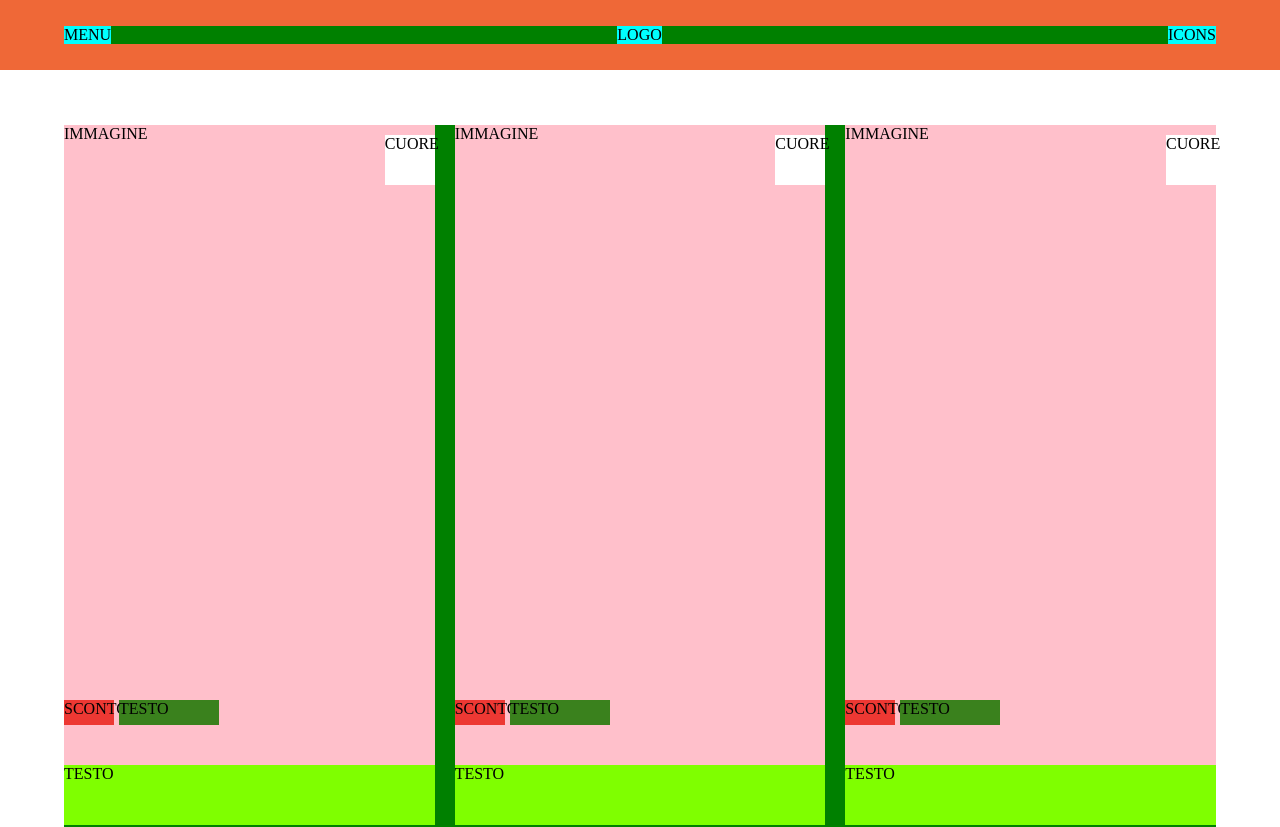
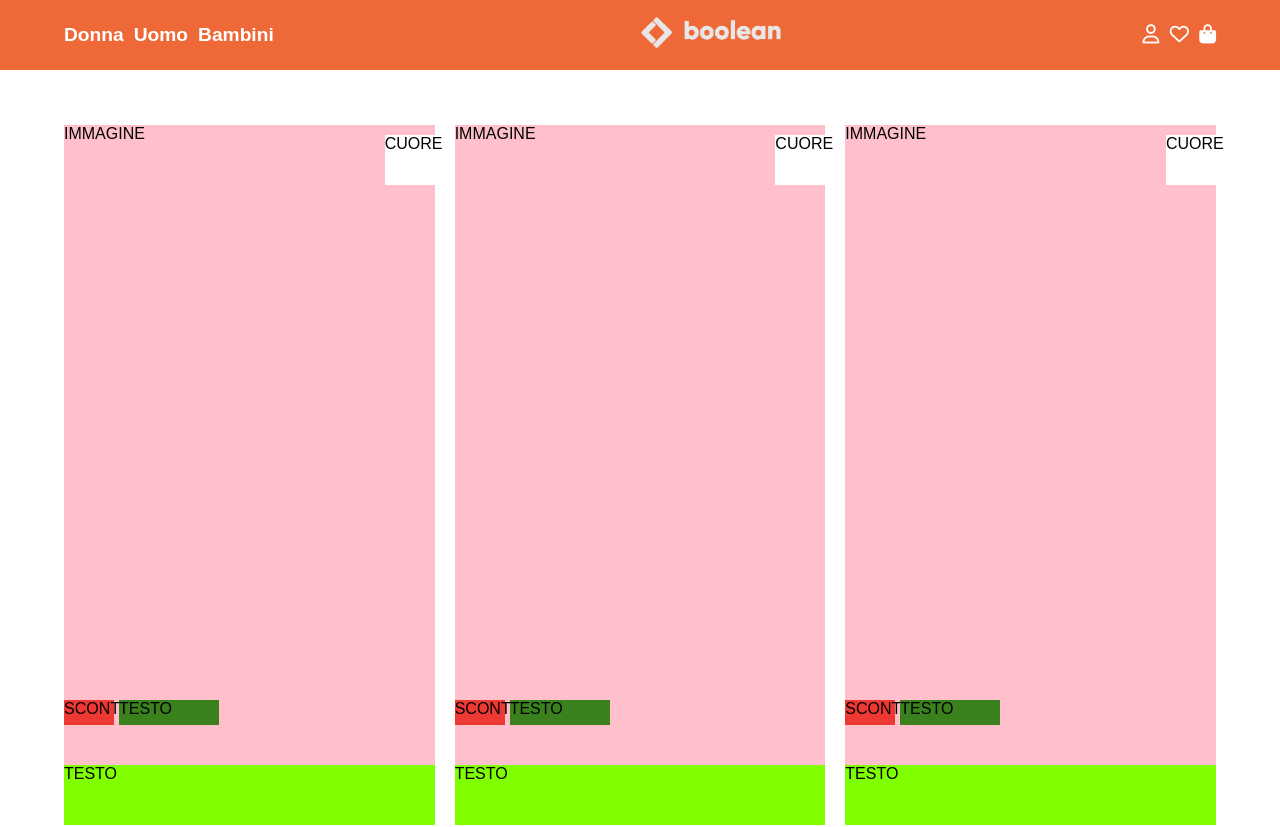
Before and after one commit to RiccardoCivardi/html-css-boolando, a plain HTML site: page index.html in a window 1280 px wide. Shown: the top 827 px of the page. Drawn offline with Linux system fonts and the light colour scheme.

Commit message:
[add] header

```diff
--- a/css/style.css
+++ b/css/style.css
@@ -4,6 +4,28 @@
   margin: 0;
   padding: 0;
   box-sizing: border-box;
+}
+
+body {
+  font-family: Arial, Helvetica, sans-serif;
+}
+
+ul {
+  list-style: none;
+}
+
+a {
+  text-decoration: none;
+  color: white;
+}
+
+a:hover {
+  text-decoration: underline;
+}
+
+i {
+  color: white;
+  margin-left: 5px;
 }
 
 
@@ -13,9 +35,6 @@
   margin: 0 auto;
   width: 90%;
   max-width: 1400px;
-
-  /* DEBUG */
-  background-color: green;
 }
 
 .product-card {
@@ -65,6 +84,8 @@ header {
   align-items: center;
   height: 70px;
   background-color: #EF6837;
+  color: white;
+  font-size: 1.2rem;
 }
 
 header .container {
@@ -73,22 +94,17 @@ header .container {
   align-items: center;
 }
 
-header .menu {
-
-  /* DEBUG */
-  background-color: aqua;
+header .menu ul {
+  display: flex;
 }
 
-header .logo {
-
-  /* DEBUG */
-  background-color: aqua;
+header .menu a {
+  margin-right: 10px;
+  font-weight: bold;
 }
 
-header .icons {
-
-  /* DEBUG */
-  background-color: aqua;
+header .logo img {
+  width: 140px;
 }
 
 
--- a/index.html
+++ b/index.html
@@ -4,17 +4,43 @@
   <meta charset="UTF-8">
   <meta http-equiv="X-UA-Compatible" content="IE=edge">
   <meta name="viewport" content="width=device-width, initial-scale=1.0">
+
+  <!-- FONT AWESOME -->
+  <link rel="stylesheet" href="https://cdnjs.cloudflare.com/ajax/libs/font-awesome/6.2.0/css/all.min.css" integrity="sha512-xh6O/CkQoPOWDdYTDqeRdPCVd1SpvCA9XXcUnZS2FmJNp1coAFzvtCN9BmamE+4aHK8yyUHUSCcJHgXloTyT2A==" crossorigin="anonymous" referrerpolicy="no-referrer" />
+
+  <!-- STILI -->
   <link rel="stylesheet" href="css/style.css">
+
   <title>Boolando</title>
 </head>
 <body>
 
   <header>
+
     <div class="container">
-      <nav class="menu">MENU</nav>
-      <div class="logo">LOGO</div>
-      <div class="icons">ICONS</div>
+
+      <nav class="menu">
+
+        <ul>
+          <li><a href="#">Donna</a></li>
+          <li><a href="#">Uomo</a></li>
+          <li><a href="#">Bambini</a></li>
+        </ul>
+
+      </nav>
+
+      <div class="logo">
+        <img src="img/boolean-logo.png" alt="logo">
+      </div>
+
+      <div class="icons">
+        <a href="#"><i class="fa-regular fa-user"></i></a>
+        <a href="#"><i class="fa-regular fa-heart"></i></a>
+        <a href="#"><i class="fa-solid fa-bag-shopping"></i></a>
+      </div>
+
     </div>
+
   </header>
 
   <main>
```
